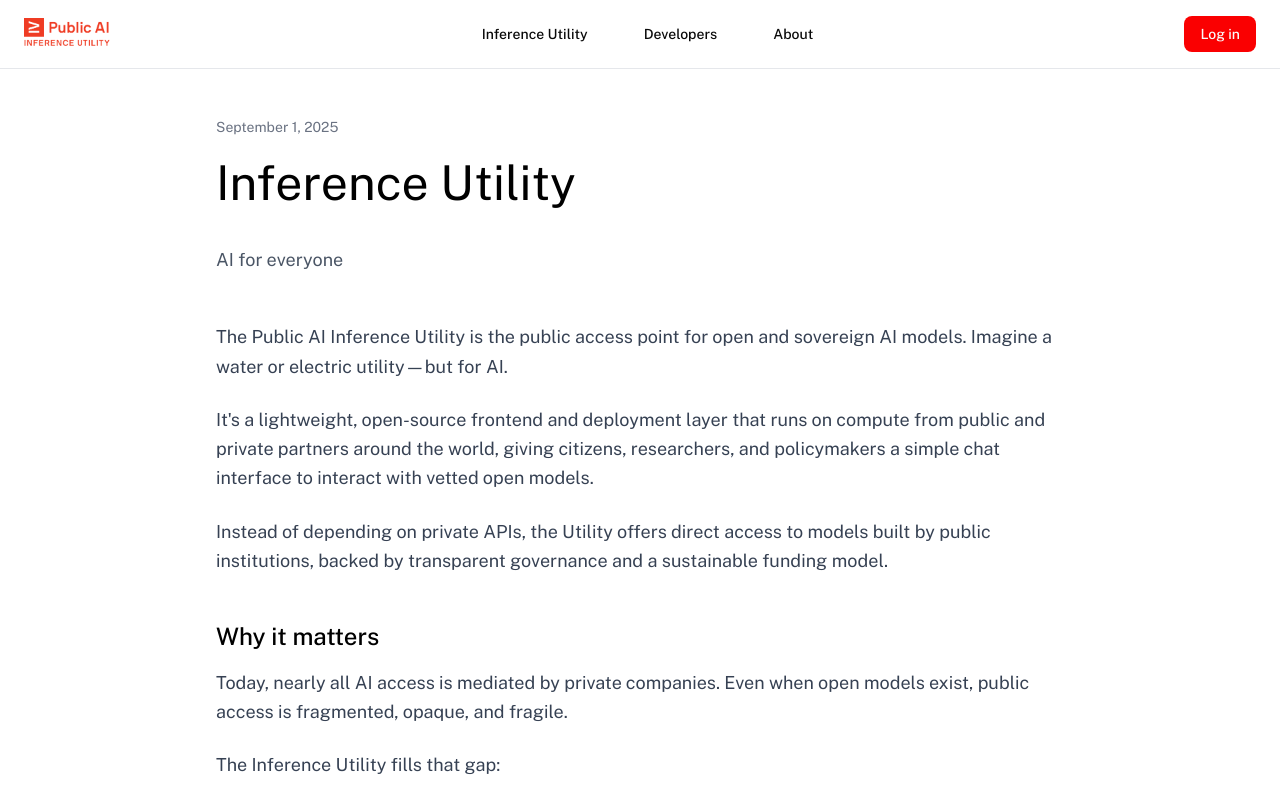
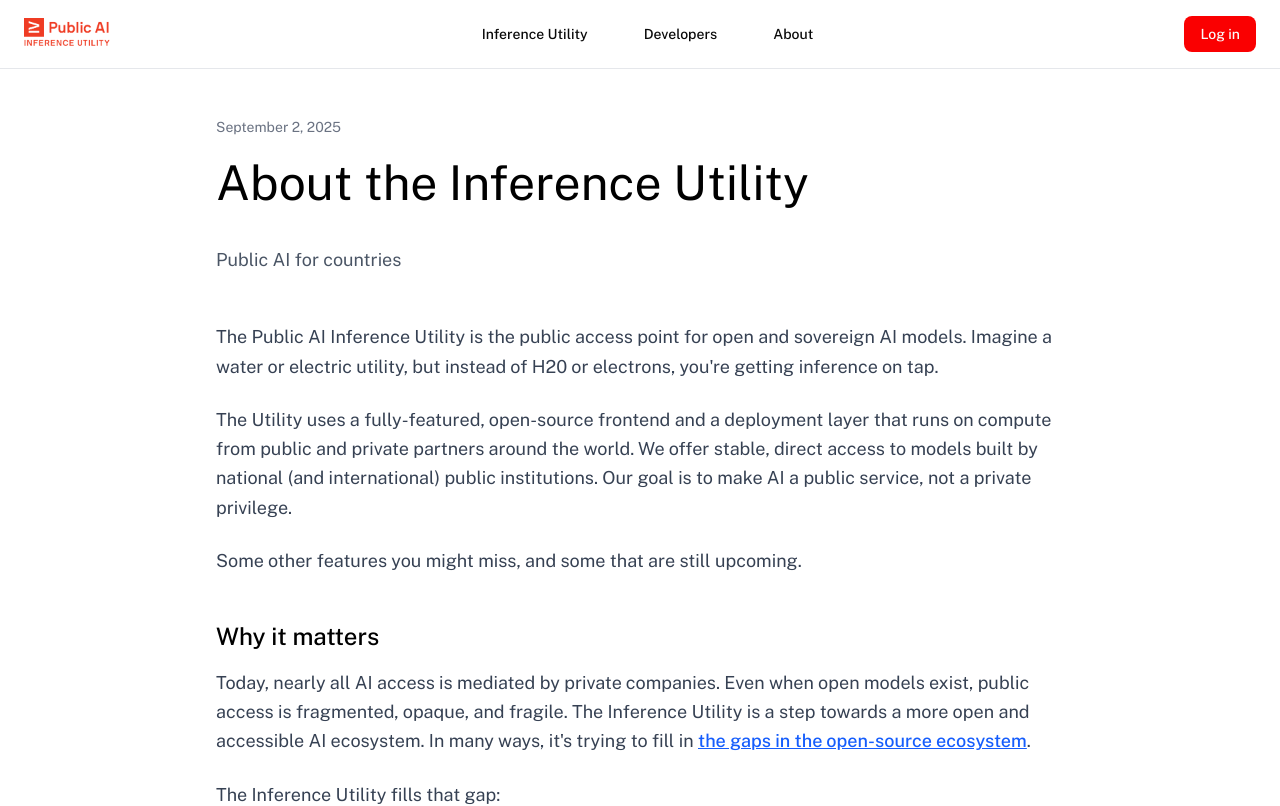
Before and after one commit to forpublicai/publicai.co, a Next.js app: page /utility in a window 1280 px wide. Shown: the top 806 px of the page. Built offline with nearby package versions, Linux system fonts and the light colour scheme.

Commit message:
wip utility and apertus pages

```diff
--- a/src/app/apertus/page.tsx
+++ b/src/app/apertus/page.tsx
@@ -4,7 +4,7 @@ export default function ApertusSwissAIPage() {
   const articleData = {
     title: "With love, from Switzerland",
     subtitle: "Imanol's team just launched Apertus, the most powerful open-source language model ever released by a public institution.",
-    date: "September 1, 2025",
+    date: "September 2, 2025",
     heroImage: {
       src: "/switzerland.png",
       alt: "With love, from Switzerland"
@@ -12,7 +12,7 @@ export default function ApertusSwissAIPage() {
     sections: [
       {
         type: 'paragraph' as const,
-        content: "On August 30, 2025, the Swiss AI Initiative—a collaboration between EPFL, ETH Zurich, and the Swiss National Supercomputing Centre (CSCS)—released Apertus, the country's first large-scale open language model. Built with Swiss values in mind—transparency, multilingual capabilities, and public service—Apertus is a fully open-source foundation model released in two versions under the Apache 2.0 license."
+        content: "On September 2, 2025, the Swiss AI Initiative—a collaboration between EPFL, ETH Zurich, and the Swiss National Supercomputing Centre (CSCS)—released Apertus, the country's first large-scale open language model. Built with Swiss values in mind—transparency, multilingual capabilities, and public service—Apertus is a fully open-source foundation model released in two versions (8B and 70B) under the Apache 2.0 license."
       },
       {
         type: 'paragraph' as const,
@@ -28,7 +28,7 @@ export default function ApertusSwissAIPage() {
       },
       {
         type: 'paragraph' as const,
-        content: "Public AI is proud to be the official international deployment partner for Apertus."
+        content: "Public AI is proud to be the official international deployment partner for Apertus. To support Apertus, we've allocated around ~115,000 GPU-hours spread across 10 clusters in 5+ countries—just for the month of September. For reference, that’s a Geneva-sized amount of inference: about what a city the size of Geneva spends on consumer compute per month."
       },
       {
         type: 'heading' as const,
@@ -36,7 +36,7 @@ export default function ApertusSwissAIPage() {
       },
       {
         type: 'paragraph' as const,
-        content: "The name \"Apertus\" comes from Latin, meaning open. That's not just branding—it's the core principle."
+        content: "The name \"Apertus\" comes from Latin, meaning open. That's not just branding; it's the core principle."
       },
       {
         type: 'paragraph' as const,
@@ -64,7 +64,7 @@ export default function ApertusSwissAIPage() {
       },
       {
         type: 'paragraph' as const,
-        content: "Apertus is trained on 15 trillion tokens across more than 1500 languages, with 40% of the training data in non-English languages. That includes Swiss languages like Romansh and German, as well as many others historically underrepresented in mainstream LLMs."
+        content: "Apertus is trained on 15 trillion tokens across more than 1500 languages, with 40% of the training data in non-English languages. That includes Swiss languages like Romansh and German, as well as many others historically underrepresented in mainstream, private LLMs."
       },
       {
         type: 'paragraph' as const,
--- a/src/app/utility/page.tsx
+++ b/src/app/utility/page.tsx
@@ -2,21 +2,21 @@ import Article from "@/components/Article";
 
 export default function UtilityPage() {
   const articleData = {
-    title: "Inference Utility",
-    subtitle: "AI for everyone",
-    date: "September 1, 2025",
+    title: "About the Inference Utility",
+    subtitle: "Public AI for countries",
+    date: "September 2, 2025",
     sections: [
       {
         type: 'paragraph' as const,
-        content: "The Public AI Inference Utility is the public access point for open and sovereign AI models. Imagine a water or electric utility—but for AI."
+        content: "The Public AI Inference Utility is the public access point for open and sovereign AI models. Imagine a water or electric utility, but instead of H20 or electrons, you're getting inference on tap."
       },
       {
         type: 'paragraph' as const,
-        content: "It's a lightweight, open-source frontend and deployment layer that runs on compute from public and private partners around the world, giving citizens, researchers, and policymakers a simple chat interface to interact with vetted open models."
+        content: "The Utility uses a fully-featured, open-source frontend and a deployment layer that runs on compute from public and private partners around the world. We offer stable, direct access to models built by national (and international) public institutions. Our goal is to make AI a public service, not a private privilege."
       },
       {
         type: 'paragraph' as const,
-        content: "Instead of depending on private APIs, the Utility offers direct access to models built by public institutions, backed by transparent governance and a sustainable funding model."
+        content: "Some other features you might miss, and some that are still upcoming."
       },
       {
         type: 'heading' as const,
@@ -24,7 +24,11 @@ export default function UtilityPage() {
       },
       {
         type: 'paragraph' as const,
-        content: "Today, nearly all AI access is mediated by private companies. Even when open models exist, public access is fragmented, opaque, and fragile."
+        content: (
+          <>
+            Today, nearly all AI access is mediated by private companies. Even when open models exist, public access is fragmented, opaque, and fragile. The Inference Utility is a step towards a more open and accessible AI ecosystem. In many ways, it's trying to fill in <a href="https://arxiv.org/abs/2507.09296" className="text-blue-600 hover:text-blue-800 underline">the gaps in the open-source ecosystem</a>.
+          </>
+        )
       },
       {
         type: 'paragraph' as const,
```
Also changed, not shown: 1 other file (tests, documents, lock files or other folders).
